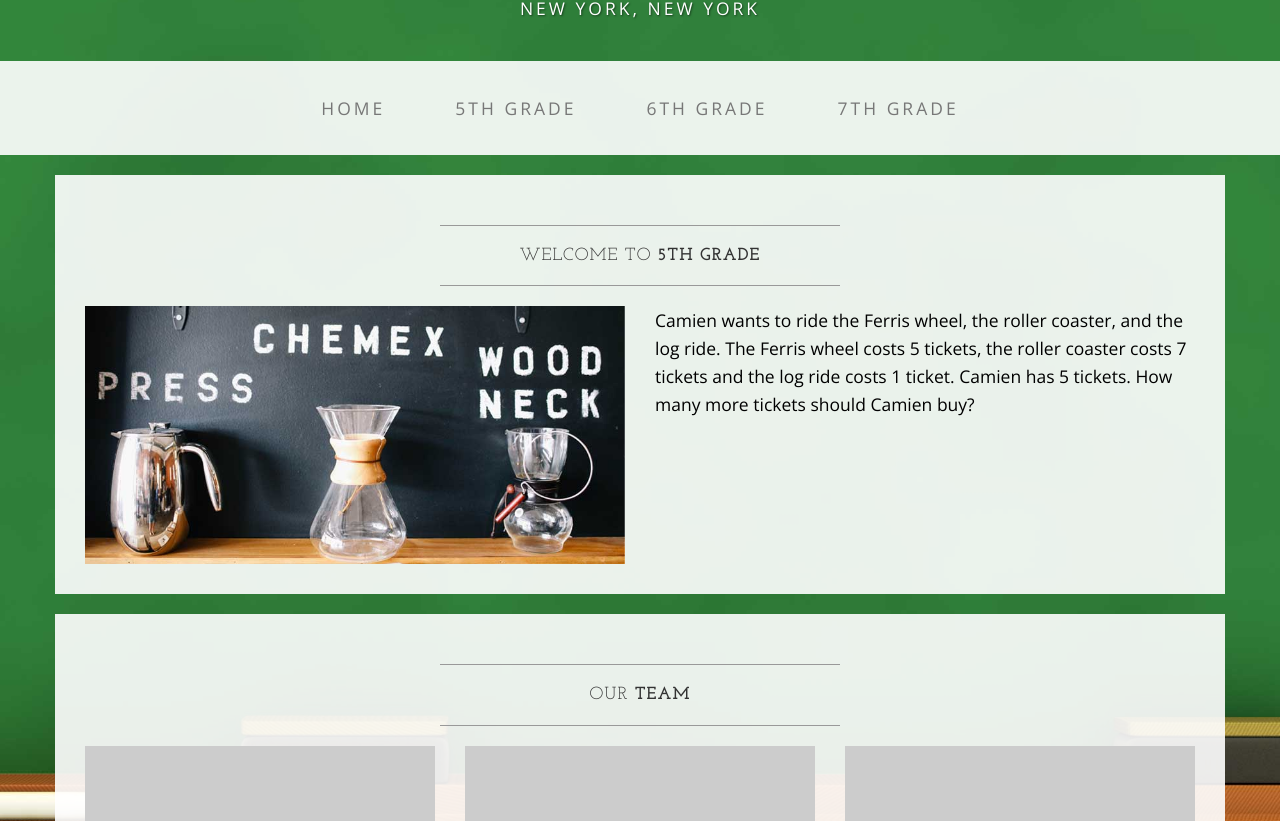
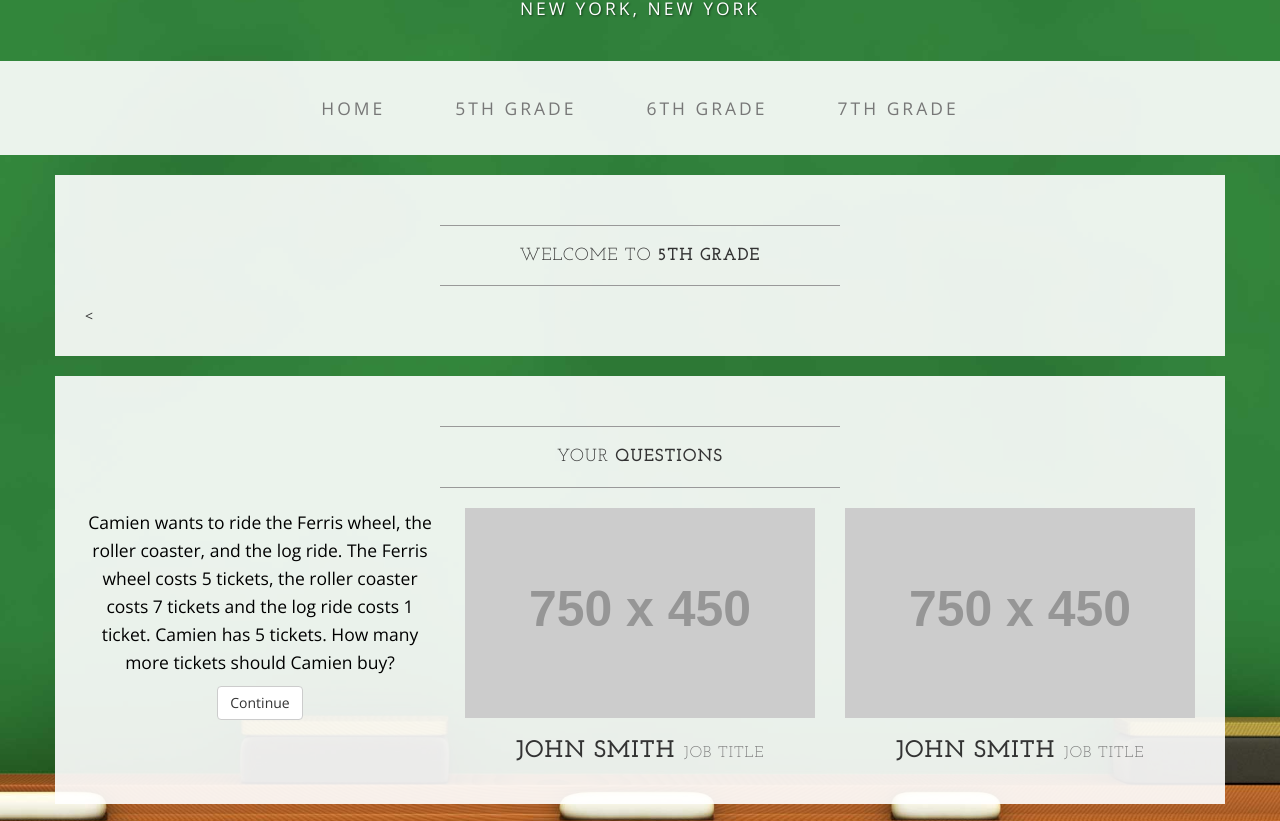
Before and after one commit to pmohabir2/liftofflabs, a plain HTML site: page fifth.html in a window 1280 px wide. Shown: the part 115-936 px from the top of the page. Drawn offline with nearby package versions, Linux system fonts and the light colour scheme; placeholder pictures from the web are drawn by us.

Commit message:
Temp Grade

```diff
--- a/fifth.html
+++ b/fifth.html
@@ -83,10 +83,10 @@
                     <hr>
                 </div>
                 <div class="col-md-6">
-                    <img class="img-responsive img-border-left" src="img/slide-2.jpg" alt="">
+                    <<!-- img class="img-responsive img-border-left" src="http://www.utdanacenter.org/mathtoolkit/mmacd/curric/os/images/image12.gif" alt="" height="42" width="100"> -->
                 </div>
                 <div class="col-md-6">
-                    <p>Camien wants to ride the Ferris wheel, the roller coaster, and the log ride. The Ferris wheel costs 5 tickets, the roller coaster costs 7 tickets and the log ride costs 1 ticket. Camien has 5 tickets. How many more tickets should Camien buy?</p>
+                    <!-- <p>Camien wants to ride the Ferris wheel, the roller coaster, and the log ride. The Ferris wheel costs 5 tickets, the roller coaster costs 7 tickets and the log ride costs 1 ticket. Camien has 5 tickets. How many more tickets should Camien buy?</p> -->
                 </div>
                 <div class="clearfix"></div>
             </div>
@@ -96,17 +96,25 @@
             <div class="box">
                 <div class="col-lg-12">
                     <hr>
-                    <h2 class="intro-text text-center">Our
-                        <strong>Team</strong>
+                    <h2 class="intro-text text-center">Your
+                        <strong>Questions</strong>
                     </h2>
                     <hr>
                 </div>
+                <!--Question 1-->
                 <div class="col-sm-4 text-center">
-                    <img class="img-responsive" src="http://placehold.it/750x450" alt="">
+                    <p>Camien wants to ride the Ferris wheel, the roller coaster, and the log ride. The Ferris wheel costs 5 tickets, the roller coaster costs 7 tickets and the log ride costs 1 ticket. Camien has 5 tickets. How many more tickets should Camien buy?</p>
+                    <div class="btn-group" role="group" aria-label="...">
+                      <!-- <button type="button" class="btn btn-default">Left</button> -->
+                      <button type="button" class="btn btn-default">Continue</button><!--
+                      <button type="button" class="btn btn-default">Right</button> -->
+                    </div>
+                    <!-- <img class="img-responsive" src="http://placehold.it/750x450" alt="">
                     <h3>John Smith
                         <small>Job Title</small>
-                    </h3>
+                    </h3> -->
                 </div>
+                <!--End of Question 1-->
                 <div class="col-sm-4 text-center">
                     <img class="img-responsive" src="http://placehold.it/750x450" alt="">
                     <h3>John Smith
```
